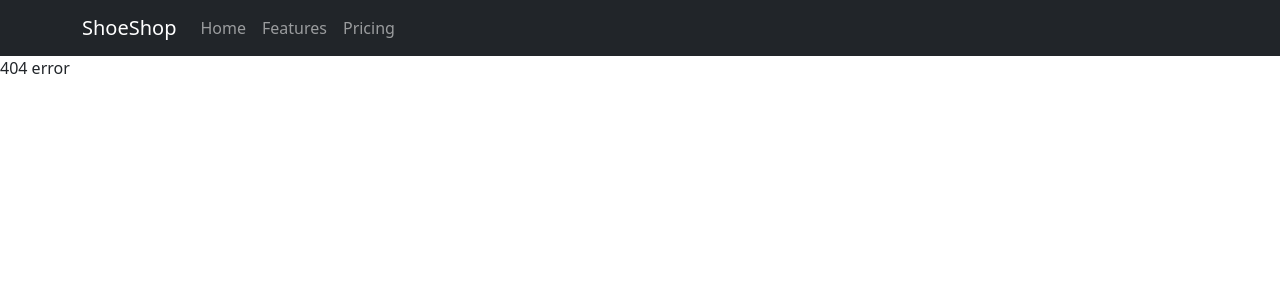
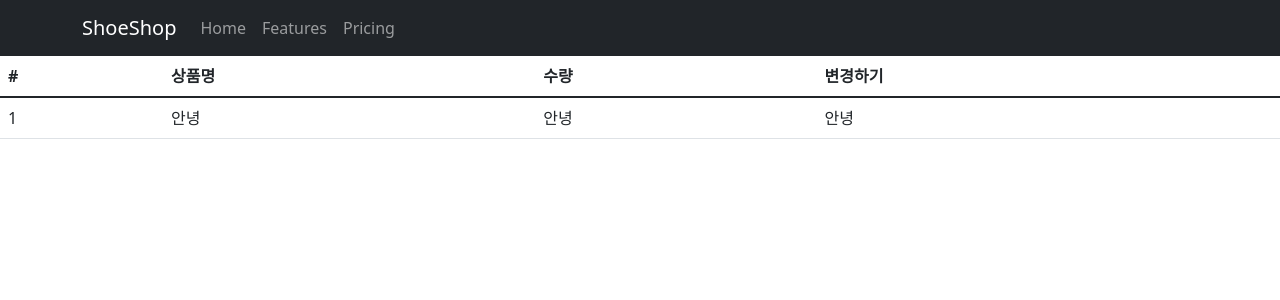
Before and after one commit to kknyapple/codingapple_shop, a React (Create React App) app: page /cart in a window 1280 px wide. Before the commit this address had no page. Shown: the top 300 px of the page. Built offline with nearby package versions, Linux system fonts and the light colour scheme.

Commit message:
redux toolkit 설정

```diff
--- a/package.json
+++ b/package.json
@@ -3,6 +3,7 @@
   "version": "0.1.0",
   "private": true,
   "dependencies": {
+    "@reduxjs/toolkit": "^1.8.1",
     "@testing-library/jest-dom": "^5.16.4",
     "@testing-library/react": "^13.2.0",
     "@testing-library/user-event": "^13.5.0",
@@ -11,6 +12,7 @@
     "react": "^18.1.0",
     "react-bootstrap": "^2.4.0",
     "react-dom": "^18.1.0",
+    "react-redux": "^8.0.2",
     "react-router-dom": "^6.3.0",
     "react-scripts": "5.0.1",
     "web-vitals": "^2.1.4"
--- a/src/App.jsx
+++ b/src/App.jsx
@@ -7,6 +7,7 @@
 import Detail from "./routes/Detail.jsx";
 import About from "./routes/About.jsx";
 import Event from "./routes/Event.jsx";
+import Cart from "./routes/Cart";
 import axios from "axios";
 
 function App() {
@@ -109,6 +110,7 @@
             element={<p style={{ textAlign: "center" }}>생일기념 쿠폰받기</p>}
           />
         </Route>
+        <Route path="/cart" element={<Cart />} />
         <Route path="*" element={<div>404 error</div>} />
       </Routes>
     </>
--- a/src/index.js
+++ b/src/index.js
@@ -4,12 +4,16 @@
 import App from "./App";
 import "bootstrap/dist/css/bootstrap.css";
 import { BrowserRouter } from "react-router-dom";
+import store from "./store";
+import { Provider } from "react-redux";
 
 const root = ReactDOM.createRoot(document.getElementById("root"));
 root.render(
   <React.StrictMode>
-    <BrowserRouter>
-      <App />
-    </BrowserRouter>
+    <Provider store={store}>
+      <BrowserRouter>
+        <App />
+      </BrowserRouter>
+    </Provider>
   </React.StrictMode>
 );
--- /dev/null
+++ b/src/routes/Cart.jsx
@@ -0,0 +1,27 @@
+import React from "react";
+import { Table } from "react-bootstrap";
+
+export default function Cart() {
+  return (
+    <div>
+      <Table>
+        <thead>
+          <tr>
+            <th>#</th>
+            <th>상품명</th>
+            <th>수량</th>
+            <th>변경하기</th>
+          </tr>
+        </thead>
+        <tbody>
+          <tr>
+            <td>1</td>
+            <td>안녕</td>
+            <td>안녕</td>
+            <td>안녕</td>
+          </tr>
+        </tbody>
+      </Table>{" "}
+    </div>
+  );
+}
--- /dev/null
+++ b/src/store.jsx
@@ -0,0 +1,5 @@
+import { configureStore } from "@reduxjs/toolkit";
+
+export default configureStore({
+  reducer: {},
+});
```
Also changed, not shown: 1 other file (tests, documents, lock files or other folders).
